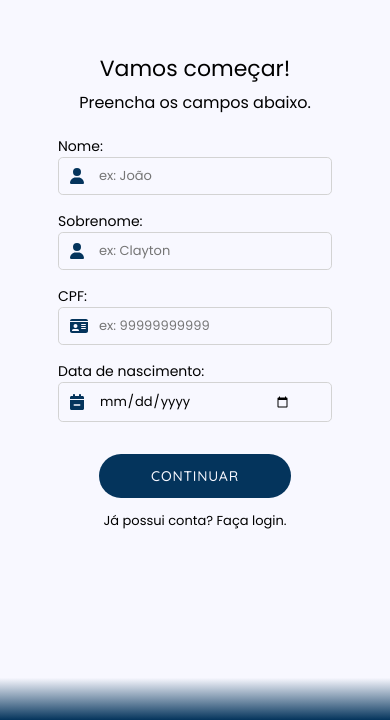
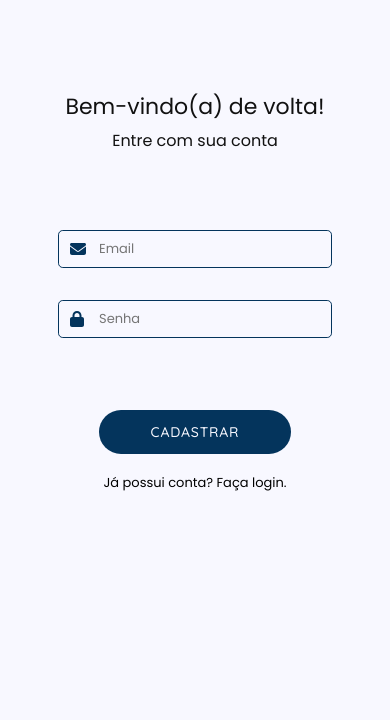
Before and after one commit to brendoncpereira/sa-infinity, a React (Create React App) app: page / in a window 390 px wide. Shown: the part 124-844 px from the top of the page. Built offline with nearby package versions, Linux system fonts and the light colour scheme.

Commit message:
register finished and starts login

```diff
--- a/src/App.js
+++ b/src/App.js
@@ -1,9 +1,10 @@
 import React from 'react';
-import Register from './components/Register';
+import Login from './components/Login';
+
 
 const App = () => {
   return(
-    <Register/>
+    <Login/>
   )
 }
 
--- a/src/components/Login.js
+++ b/src/components/Login.js
@@ -0,0 +1,118 @@
+import React from 'react';
+import '../styles/login.css';
+import illustration from '../assets/illustration-register.png';
+
+import { FontAwesomeIcon } from '@fortawesome/react-fontawesome';
+import { faEnvelope } from '@fortawesome/free-solid-svg-icons';
+import { faLock } from '@fortawesome/free-solid-svg-icons';
+
+import { useForm } from 'react-hook-form';
+import { yupResolver } from '@hookform/resolvers/yup';
+import * as yup from "yup";
+
+
+const cpfNumbVal = /^((\\+[1-9]{1,4}[ \\-]*)|(\\([0-9]{2,3}\\)[ \\-]*)|([0-9]{2,4})[ \\-]*)*?[0-9]{3,4}?[ \\-]*[0-9]{3,4}?$/
+
+const schema = yup.object({
+    firstName: yup.string().required(),
+    lastName: yup.string().required(),
+    cpf: yup.string().min(11).matches(cpfNumbVal, 'Cpf inválido').required(),
+    date: yup.string().min(10).required()
+
+  }).required();
+
+
+const Login = (props) => {
+
+    const { register, handleSubmit, watch, formState: { errors } } = useForm({
+        resolver: yupResolver(schema)
+
+
+      });
+
+      console.log(errors);
+
+    function onSubmit(userData) {
+        console.log(userData);
+
+    }
+
+
+
+    return (
+        <body>
+
+            <main>
+                <div className="wrapper">
+                    <div className="lf-box">
+                    <p className='welcome-title'>We are <span>Infinity.</span> </p>
+                        <img src={illustration}/>
+                        <p className='subtitle'>Infinity</p>
+                    </div>
+
+                    <div className="rt-box">
+
+                        <div className='container-title'>
+
+                            <p className='rt-title'>Bem-vindo(a) de volta!</p>
+                            <p className='rt-subtitle'>Entre com sua conta</p>
+
+                        </div>
+
+
+
+                        <form className='input-wrapper' onSubmit={handleSubmit(onSubmit)}>
+
+                            <div className='input-box-wrapper'>
+
+
+                                <div className='input-box'>
+
+                                    <div className='input-icon-box'>
+                                        <FontAwesomeIcon className='span' icon={faEnvelope} />
+                                        <input type='text' placeholder='Email'   {...register("cpf", { required: true })}/>
+                                        {errors.cpf && <span>Campo obrigatório</span>}
+                                    </div>
+
+
+
+
+
+                                </div>
+
+                                <div className='input-box'>
+
+                                    <div className='input-icon-box'>
+                                        <FontAwesomeIcon className='span' icon={faLock} />
+
+                                        <input type='password' placeholder='Senha' {...register("date", { required: true })}/>
+                                        {errors.date && <span>Campo obrigatório</span>}
+                                    </div>
+
+                                    </div>
+
+
+                            </div>
+
+
+                            <div className='btn-wrapper'>
+                                <button type='submit'>Cadastrar</button>
+                            </div>
+
+                        </form>
+
+                        <div className='go-login-box'>
+                            <p className='go-login'>Já possui conta? Faça login.</p>
+                        </div>
+
+
+
+                    </div>
+                </div>
+            </main>
+
+        </body>
+    )
+}
+
+export default Login;
--- a/src/components/Register.js
+++ b/src/components/Register.js
@@ -4,8 +4,8 @@ import illustration from '../assets/illustration-register.png';
 
 import { FontAwesomeIcon } from '@fortawesome/react-fontawesome';
 import { faUser } from '@fortawesome/free-solid-svg-icons';
-import { faIdCard } from '@fortawesome/free-solid-svg-icons';
-import { faCalendarMinus } from '@fortawesome/free-solid-svg-icons';
+import { faEnvelope } from '@fortawesome/free-solid-svg-icons';
+import { faLock } from '@fortawesome/free-solid-svg-icons';
 
 import { useForm } from 'react-hook-form';
 import { yupResolver } from '@hookform/resolvers/yup';
@@ -69,11 +69,11 @@ const Register = (props) => {
 
 
                                 <div className='input-box'>
-                                    <label>Nome:</label>
+
 
                                     <div className='input-icon-box'>
                                         <FontAwesomeIcon className='span' icon={faUser} />
-                                        <input type='text' name='first-name' placeholder='ex: João' {...register("firstName", { required: true })} />
+                                        <input type='text' name='first-name' placeholder='Nome' {...register("firstName", { required: true })} />
 
                                         {errors.firstName && <span>Campo obrigatório</span>}
 
@@ -85,11 +85,11 @@ const Register = (props) => {
 
 
                                 <div className='input-box'>
-                                    <label>Sobrenome:</label>
+
 
                                     <div className='input-icon-box'>
                                         <FontAwesomeIcon className='span' icon={faUser} />
-                                        <input type='text' name='last-name' placeholder='ex: Clayton' {...register("lastName", { required: true } )} />
+                                        <input type='text' name='last-name' placeholder='Sobrenome' {...register("lastName", { required: true } )} />
                                         {errors.lastName && <span>Campo obrigatório</span>}
 
                                     </div>
@@ -98,11 +98,10 @@ const Register = (props) => {
 
 
                                 <div className='input-box'>
-                                    <label>CPF:</label>
 
                                     <div className='input-icon-box'>
-                                        <FontAwesomeIcon className='span' icon={faIdCard} />
-                                        <input type='text' placeholder='ex: 99999999999' maxLength={11} {...register("cpf", { required: true })}/>
+                                        <FontAwesomeIcon className='span' icon={faEnvelope} />
+                                        <input type='text' placeholder='Email'   {...register("cpf", { required: true })}/>
                                         {errors.cpf && <span>Campo obrigatório</span>}
                                     </div>
 
@@ -113,23 +112,32 @@ const Register = (props) => {
                                 </div>
 
                                 <div className='input-box'>
-                                    <label>Data de nascimento:</label>
 
                                     <div className='input-icon-box'>
-                                        <FontAwesomeIcon className='span' icon={faCalendarMinus} />
+                                        <FontAwesomeIcon className='span' icon={faLock} />
 
-                                        <input type='date' {...register("date", { required: true })}/>
+                                        <input type='password' placeholder='Senha' {...register("date", { required: true })}/>
                                         {errors.date && <span>Campo obrigatório</span>}
                                     </div>
 
+                                    </div>
+
+                                <div className='input-box'>
 
 
-                                </div>
+                                    <div className='input-icon-box'>
+                                        <FontAwesomeIcon className='span' icon={faLock} />
+
+                                        <input type='password' placeholder='Confirme sua senha' {...register("date", { required: true })}/>
+                                        {errors.date && <span>Campo obrigatório</span>}
+                                    </div>
+
+                                    </div>
                             </div>
 
 
                             <div className='btn-wrapper'>
-                                <button type='submit'>Continuar</button>
+                                <button type='submit'>Cadastrar</button>
                             </div>
 
                         </form>
--- a/src/styles/login.css
+++ b/src/styles/login.css
@@ -0,0 +1,354 @@
+@import url('https://fonts.googleapis.com/css2?family=Poppins:wght@200;400&family=Quicksand:wght@300;400;500;600;700&display=swap');
+
+body {
+    background: rgb(4,52,92);
+    background: radial-gradient(circle, rgba(4,52,92,1) 0%, rgba(248,248,255,1) 100%);
+    height: 100vh;
+
+}
+
+main {
+
+    width: 100%;
+    height: 100%;
+    display: flex;
+    align-items: center;
+    justify-content: center;
+}
+
+.wrapper {
+
+    height: 90%;
+    width: 70%;
+
+    display: flex;
+    align-items: center;
+    justify-content: center;
+}
+
+.lf-box {
+    width: 50%;
+    height: 90%;
+    background: url(../assets/bg.png) no-repeat center center;
+    background-size: cover;
+    display: flex;
+    flex-direction: column;
+    align-items: center;
+    justify-content: center;
+
+}
+
+.lf-box img {
+    width: 320px;
+    height: 320px;
+}
+
+
+.welcome-title {
+    font-family: 'Poppins';
+    font-size: 24px;
+    font-weight: 200;
+    color: #F8F8FF;
+    text-align: center;
+    margin: 2rem 0px 0px 0px;
+    font-style: italic;
+    word-spacing: 2px;
+}
+
+.welcome-title span {
+    text-transform: uppercase;
+    font-family: 'Quicksand';
+    font-weight: 600;
+    font-size: 26px;
+    font-style: normal;
+    letter-spacing: 2px;
+    display: none;
+
+}
+
+.subtitle {
+    text-transform: uppercase;
+    font-family: 'Quicksand';
+    font-weight: 600;
+    font-size: 28px;
+    color: #F8F8FF;
+    letter-spacing: 2px;
+}
+
+
+
+.rt-box {
+    width: 50%;
+    height: 90%;
+    background: #F8F8FF;
+    display: flex;
+    flex-direction: column;
+    align-items: center;
+    justify-content: center;
+
+
+}
+
+.container-title {
+   width: 90%;
+   color: #111;
+   margin-bottom: 3.5rem;
+}
+
+.rt-title {
+    margin: 0;
+    text-align: center;
+    font-family: 'Poppins';
+    font-size: 20px;
+}
+
+.rt-subtitle {
+    text-align: center;
+    font-family: 'Poppins';
+    font-size: 14px;
+    margin: 0.3rem 0px;
+}
+
+.input-wrapper {
+    width: 90%;
+    display: flex;
+    flex-direction: column;
+    align-items: center;
+
+}
+
+
+.input-box {
+    padding-top: 1rem;
+    padding-bottom: 1rem;
+    display: flex;
+    flex-direction: column;
+}
+
+
+
+.input-box input {
+
+    font-family: 'Poppins';
+    font-size: 12px;
+    width: 12rem;
+    padding: 8px 40px;
+    outline: none;
+    border: 1px solid #04345c;
+    background: transparent;
+    border-radius: 0.3rem;
+}
+
+.input-icon-box {
+    display: flex;
+    align-items: center;
+    position: relative;
+}
+
+.input-icon-box span {
+    right: 0;
+    margin: 0 auto;
+    top: 40px;
+    font-family: 'Poppins';
+    position: absolute;
+    font-size: 11.2px;
+    color: red;
+}
+
+.input-icon-box .span {
+    position: absolute;
+    padding: 12px;
+    color: #04345c;
+}
+
+
+
+
+
+
+
+.go-login {
+    font-family: 'Poppins';
+    font-size: 12px;
+    margin-top: 1.2rem;
+}
+
+
+
+ button {
+    margin-top: 3.5rem;
+    width: 12rem;
+    padding: 0.8rem;
+    background: #04345c;
+    border: none ;
+    color: #F8F8FF;
+    font-size: 16px;
+    font-family: 'Quicksand';
+    font-weight: 500;
+    text-transform: uppercase;
+    letter-spacing: 0.8px;
+    border-radius: 2rem;
+    cursor: pointer;
+    transition: 0.2s ease-in-out;
+}
+
+button:hover {
+    background: #597DA8;
+    transition: 0.2s ease-in-out;
+}
+
+input[type=number]::-webkit-inner-spin-button {
+    -webkit-appearance: none;
+
+}
+input[type=number] {
+   -moz-appearance: textfield;
+   appearance: textfield;
+
+}
+
+input[type='date'], input[type='time'] {
+    -webkit-appearance: none;
+}
+
+@media screen and (max-width: 1024px) {
+
+    .welcome-title {
+        font-size: 22px;
+    }
+
+    .subtitle {
+        font-size: 26px;
+    }
+
+    .lf-box img {
+        width: 300px;
+        height: 300px;
+    }
+
+    .input-box input {
+        width: 10rem;
+    }
+
+    button {
+        width: 11rem;
+        font-size: 14px;
+    }
+
+    .input-icon-box span {
+        font-size: 11px;
+    }
+
+
+}
+
+@media screen and (max-width: 850px) {
+    .input-box input {
+        width: 8rem;
+    }
+}
+
+@media screen and (max-width: 768px) {
+    .wrapper {
+        flex-direction: column;
+        width: 100%;
+        height: 100%;
+    }
+
+    .lf-box {
+        width: 100%;
+        display: none;
+    }
+
+
+    .rt-box {
+        width: 100%;
+        height: 100%;
+    }
+
+    .rt-title {
+        font-size: 24px;
+    }
+
+    .rt-subtitle {
+        font-size: 18px;
+    }
+
+    .input-box input {
+        width: 24rem;
+        font-size: 13px;
+    }
+
+    .input-box label {
+        font-size: 14px;
+    }
+
+    .input-icon-box span {
+        font-size: 12px;
+    }
+
+
+    button {
+        width: 16rem;
+        font-size: 16.5px;
+    }
+
+    .go-login {
+
+        font-size: 14px;
+    }
+
+    @media screen and (max-width: 525px) {
+
+        .rt-title {
+            font-size: 22px;
+        }
+
+        .rt-subtitle {
+            font-size: 16px;
+        }
+
+        .input-box input {
+            width: 16rem;
+        }
+
+        button {
+            width: 14rem;
+            font-size: 14px;
+        }
+    }
+
+
+
+    @media screen and (max-width: 425px) {
+
+        .input-box input {
+            width: 12rem;
+        }
+
+        button {
+            width: 12rem;
+        }
+
+        .go-login {
+
+            font-size: 13px;
+        }
+    }
+
+    @media screen and (max-width: 320px) {
+
+        .input-box input {
+            width: 10rem;
+        }
+
+
+    }
+
+
+
+
+
+
+
+}
--- a/src/styles/register.css
+++ b/src/styles/register.css
@@ -28,7 +28,7 @@ main {
 
 .lf-box {
     width: 50%;
-    height: 100%;
+    height: 90%;
     background: url(../assets/bg.png) no-repeat center center;
     background-size: cover;
     display: flex;
@@ -79,19 +79,19 @@ main {
 
 .rt-box {
     width: 50%;
-    height: 100%;
+    height: 90%;
     background: #F8F8FF;
     display: flex;
     flex-direction: column;
     align-items: center;
     justify-content: center;
-    background: linear-gradient(0deg, rgba(4,52,92,1) 0%, rgba(248,248,255,1) 5%);
+
 
 }
 
 .container-title {
    width: 90%;
-
+   color: #111;
 }
 
 .rt-title {
@@ -118,7 +118,8 @@ main {
 
 
 .input-box {
-
+    padding-top: 1rem;
+    padding-bottom: 1rem;
     display: flex;
     flex-direction: column;
 }
@@ -136,7 +137,7 @@ main {
     width: 12rem;
     padding: 8px 40px;
     outline: none;
-    border: 1px solid #d3d3d3;
+    border: 1px solid #04345c;
     background: transparent;
     border-radius: 0.3rem;
 }
@@ -153,7 +154,7 @@ main {
     top: 40px;
     font-family: 'Poppins';
     position: absolute;
-    font-size: 12px;
+    font-size: 11.2px;
     color: red;
 }
 
@@ -177,7 +178,7 @@ main {
 
 
  button {
-    margin-top: 2rem;
+    margin-top: 1rem;
     width: 12rem;
     padding: 0.8rem;
     background: #04345c;
@@ -212,7 +213,7 @@ input[type='date'], input[type='time'] {
     -webkit-appearance: none;
 }
 
-@media screen and (max-width: 950px) {
+@media screen and (max-width: 1024px) {
 
     .welcome-title {
         font-size: 22px;
```
Also changed, not shown: 1 other file (tests, documents, lock files or other folders).
